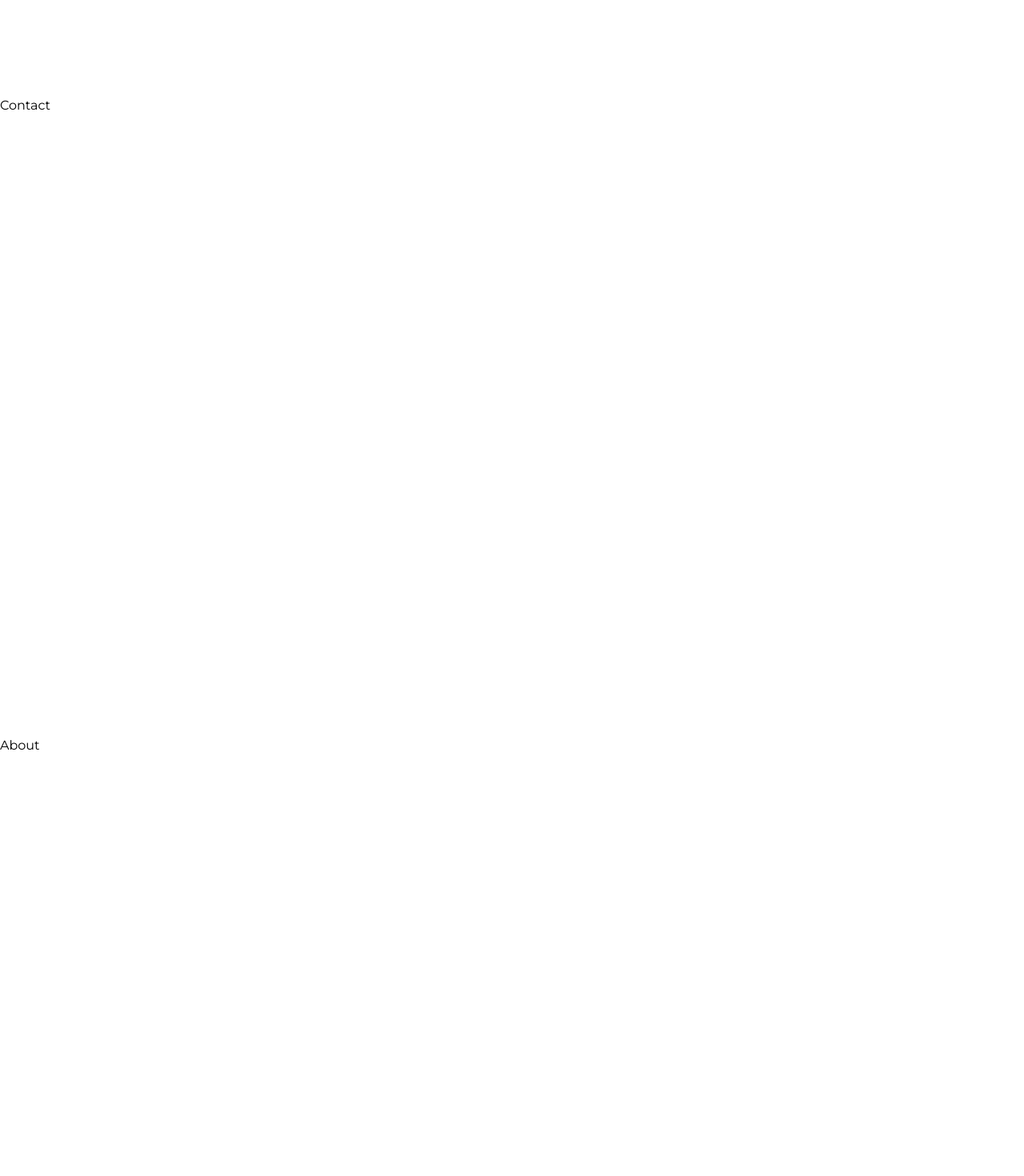
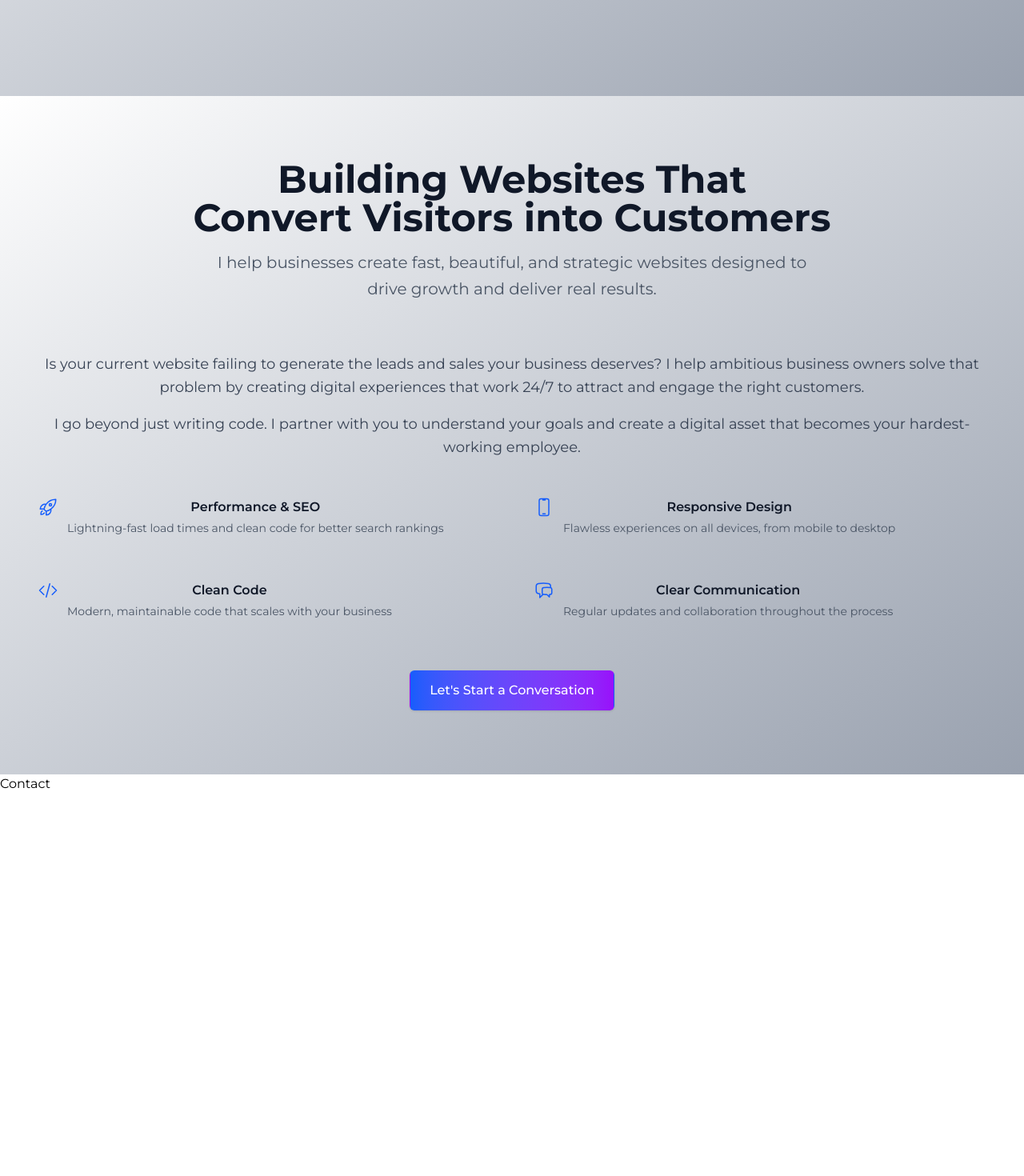
Before and after one commit to Tobi-Oyedele/Tobi-Oyedele-Portfolio, a React (Vite) app: page / in a window 1280 px wide. Shown: the part 680-2150 px from the top of the page at 80% size. Built offline with nearby package versions, Linux system fonts and the light colour scheme.

Commit message:
Created About Page

```diff
--- a/package.json
+++ b/package.json
@@ -10,6 +10,7 @@
     "preview": "vite preview"
   },
   "dependencies": {
+    "@heroicons/react": "^2.2.0",
     "@tailwindcss/vite": "^4.1.17",
     "gsap": "^3.13.0",
     "lucide-react": "^0.553.0",
--- a/src/App.jsx
+++ b/src/App.jsx
@@ -1,7 +1,7 @@
 import Navbar from "./components/Navbar/Navbar";
 import { Home } from "./components/sections/Home";
 import { Contact } from "./components/sections/Contact";
-import { About } from "./components/sections/About";
+import About from "./components/sections/About";
 import { Projects } from "./components/sections/Projects";
 import { Skills } from "./components/sections/Skills";
 
@@ -11,8 +11,8 @@ const App = () => {
       <Navbar />
 
       <Home />
+      <About />
       <Contact />
-      <About />
       <Projects />
       <Skills />
     </div>
--- a/src/components/Navbar/DesktopNav.jsx
+++ b/src/components/Navbar/DesktopNav.jsx
@@ -4,16 +4,16 @@ import { motion } from "motion/react";
 const DesktopNav = ({ activeSection, scrollToSection }) => {
   const links = ["home", "about", "projects", "skills", "contact"];
   return (
-    <nav>
+    <nav className="bg-gray-900">
       <div className="flex items-center justify-between px-4 h-16">
-        <div className="text-2xl font-bold text-gray-900">{"<Dev/>"}</div>
+        <div className="text-2xl font-bold text-white">{"<Dev/>"}</div>
         <div className="space-x-8">
           {links.map((item) => (
             <motion.button
               whileHover={{ scale: 1.1 }}
               whileTap={{ scale: 0.95 }}
               key={item}
-              className={`cursor-pointer capitalize font-semibold text-gray-900 ${
+              className={`cursor-pointer capitalize font-semibold text-white ${
                 activeSection === item ? "underline" : ""
               }`}
               onClick={() => scrollToSection(item)}
--- a/src/components/Navbar/MobileNav.jsx
+++ b/src/components/Navbar/MobileNav.jsx
@@ -31,7 +31,7 @@ const MobileNav = ({
             animate={{ height: "100vh", opacity: 1 }}
             exit={{ height: 0, opacity: 0 }}
             transition={{ duration: 0.4, ease: "easeInOut" }}
-            className="bg-white fixed inset-0 top-16 z-40"
+            className="bg-linear-to-br from-white to-gray-400 fixed inset-0 top-16 z-40"
           >
             {links.map((item) => (
               <motion.button
--- a/src/components/sections/About.jsx
+++ b/src/components/sections/About.jsx
@@ -1,7 +1,110 @@
-export const About = () => {
+import {
+  CodeBracketIcon,
+  DevicePhoneMobileIcon,
+  RocketLaunchIcon,
+  ChatBubbleLeftRightIcon,
+} from "@heroicons/react/24/outline";
+
+const About = () => {
+  const skills = [
+    {
+      name: "Performance & SEO",
+      description:
+        "Lightning-fast load times and clean code for better search rankings",
+      icon: RocketLaunchIcon,
+    },
+    {
+      name: "Responsive Design",
+      description:
+        "Flawless experiences on all devices, from mobile to desktop",
+      icon: DevicePhoneMobileIcon,
+    },
+    {
+      name: "Clean Code",
+      description: "Modern, maintainable code that scales with your business",
+      icon: CodeBracketIcon,
+    },
+    {
+      name: "Clear Communication",
+      description: "Regular updates and collaboration throughout the process",
+      icon: ChatBubbleLeftRightIcon,
+    },
+  ];
+
   return (
-    <section id="about" className="min-h-screen">
-      About
+    <section
+      id="about"
+      className="py-20 bg-linear-to-br from-white to-gray-400 relative overflow-hidden"
+    >
+      <div className="max-w-7xl mx-auto px-4 sm:px-6 lg:px-8 relative z-10">
+        {/* Header Section */}
+        <div className="text-center mb-16">
+          <h1 className="text-4xl md:text-5xl font-bold text-gray-900 mb-4">
+            Building Websites That
+            <span className="block">Convert Visitors into Customers</span>
+          </h1>
+          <p className="text-xl text-gray-600 max-w-3xl mx-auto leading-relaxed">
+            I help businesses create fast, beautiful, and strategic websites
+            designed to drive growth and deliver real results.
+          </p>
+        </div>
+
+        <div className="text-center">
+          <div className="space-y-8">
+            <div className="space-y-4">
+              <p className="text-lg text-gray-700 leading-relaxed">
+                Is your current website failing to generate the leads and sales
+                your business deserves? I help ambitious business owners solve
+                that problem by creating digital experiences that work 24/7 to
+                attract and engage the right customers.
+              </p>
+
+              <p className="text-lg text-gray-700 leading-relaxed">
+                I go beyond just writing code. I partner with you to understand
+                your goals and create a digital asset that becomes your
+                hardest-working employee.
+              </p>
+            </div>
+
+            {/* Skills Grid */}
+            <div className="grid sm:grid-cols-2 gap-6">
+              {skills.map((skill, index) => {
+                const IconComponent = skill.icon;
+                return (
+                  <div
+                    key={index}
+                    className="flex items-start space-x-3 group p-4 rounded-lg"
+                  >
+                    <div className="shrink-0">
+                      <IconComponent className="h-6 w-6 text-blue-600 group-hover:scale-110 transition-transform duration-300" />
+                    </div>
+                    <div>
+                      <h3 className="font-semibold text-gray-900 mb-1 group-hover:text-gray-800 transition-colors duration-300">
+                        {skill.name}
+                      </h3>
+                      <p className="text-gray-600 text-sm">
+                        {skill.description}
+                      </p>
+                    </div>
+                  </div>
+                );
+              })}
+            </div>
+
+            {/* CTA Button */}
+            <div className="pt-4">
+              <a
+                href="#contact"
+                className="inline-flex items-center px-6 py-3 border border-transparent text-base font-medium rounded-md text-white bg-linear-to-r from-blue-600 to-purple-600 hover:from-blue-700 hover:to-purple-700 transition-all duration-200 shadow-sm hover:shadow-md transform hover:-translate-y-0.5"
+              >
+                Let's Start a Conversation
+              </a>
+            </div>
+          </div>
+        </div>
+      </div>
     </section>
   );
 };
+
+export default About;
--- a/src/components/sections/Home.jsx
+++ b/src/components/sections/Home.jsx
@@ -84,7 +84,7 @@ export const Home = () => {
     <section
       ref={heroRef}
       id="home"
-      className="min-h-screen overflow-hidden relative flex items-center justify-center bg-white"
+      className="min-h-screen overflow-hidden relative flex items-center justify-center bg-linear-to-br from-white to-gray-400 "
     >
       <div className="relative z-10 text-center px-4 max-w-4xl mx-auto">
         <div className="mb-8">
@@ -107,14 +107,14 @@ export const Home = () => {
           <button
             ref={button1Ref}
             onClick={scrollToProjects}
-            className="px-8 py-3 bg-gray-900 text-white rounded-lg font-semibold hover:bg-gray-800 transition-all transform hover:scale-105 shadow-md hover:shadow-lg"
+            className="px-8 py-3 bg-gray-900 text-white rounded-lg font-semibold hover:bg-gray-800 transition-all transform hover:scale-105 shadow-md hover:shadow-lg cursor-pointer"
           >
             View My Work
           </button>
           <button
             ref={button2Ref}
             onClick={scrollToContact}
-            className="px-8 py-3 border-2 border-gray-900 text-gray-900 rounded-lg font-semibold hover:bg-gray-900 hover:text-white transition-all transform hover:scale-105"
+            className="px-8 py-3 border-2 border-gray-900 text-gray-900 rounded-lg font-semibold hover:bg-gray-900 hover:text-white transition-all transform hover:scale-105 cursor-pointer"
           >
             Get In Touch
           </button>
```
Also changed, not shown: 2 other files (tests, documents, lock files or other folders).
